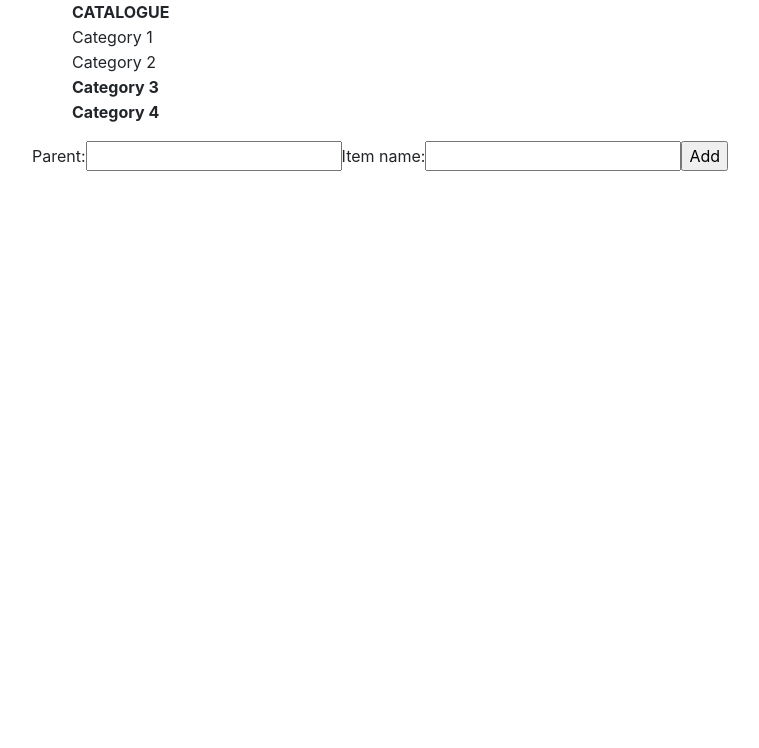
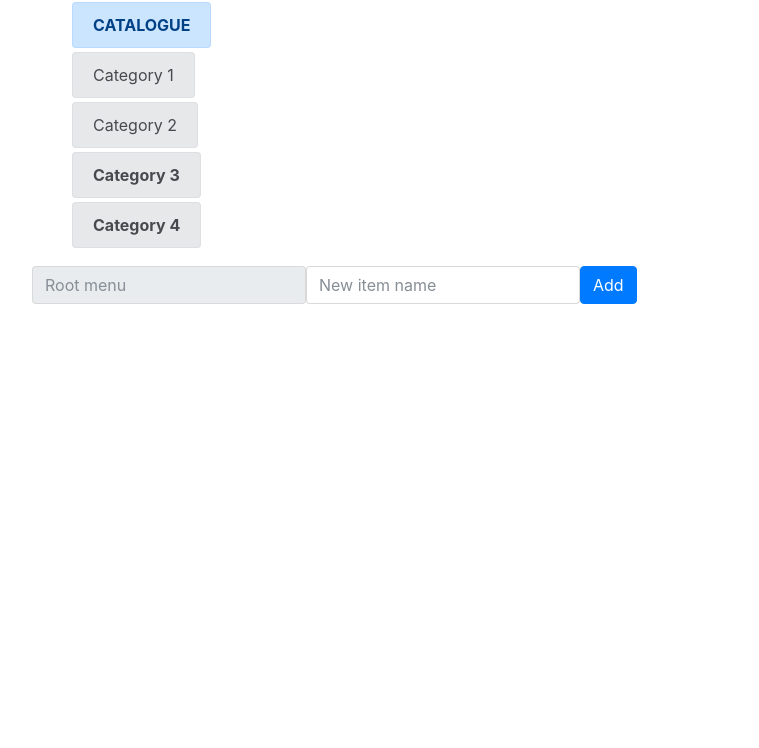
Before and after one commit to nickby/js-components, a website: page index.html in a window 1280 px wide. Shown: the part 52-800 px from the top of the page, without its empty margins (53-812 px from the left). Drawn offline with nearby package versions, Linux system fonts and the light colour scheme.

Commit message:
Use Bootstrap styles + Fix add new item to root

```diff
--- a/src/form/form.js
+++ b/src/form/form.js
@@ -12,14 +12,19 @@
 
         render () {
             let frm = document.createElement('form');
+            frm.classList.add('form-inline');
             this.$el.appendChild(frm);
 
-            let labelParent = document.createElement('label');
-            labelParent.textContent = 'Parent:';
+            // let labelParent = document.createElement('label');
+            // labelParent.textContent = 'Parent:';
 
             let inputParent = document.createElement('input');
             inputParent.setAttribute('type', 'text');
+            inputParent.setAttribute('placeholder', 'Root menu');
+            inputParent.setAttribute('readonly', '');
+            inputParent.classList.add('form-control');
             inputParent.classList.add('js-input-parent');
+
 
             let hiddenSpan = document.createElement('input');
             hiddenSpan.setAttribute('type', 'text');
@@ -28,32 +33,36 @@
 
 
 
-            let labelValue = document.createElement('label');
-            labelValue.textContent = 'Item name:';
+            // let labelValue = document.createElement('label');
+            // labelValue.textContent = 'Item name:';
 
             let inputValue = document.createElement('input');
             inputValue.setAttribute('type', 'text');
+            inputValue.setAttribute('placeholder', 'New item name');
+            inputValue.classList.add('form-control');
             inputValue.classList.add('js-input-value');
 
             // let btn = document.createElement('button');
             let btn = document.createElement('input');
             btn.setAttribute('type', 'button');
             btn.setAttribute('value', 'Add');
+            btn.classList.add('btn');
+            btn.classList.add('btn-primary');
 
             btn.addEventListener('click', this._onButtonClick.bind(this));
 
-            frm.appendChild(labelParent);
+            // frm.appendChild(labelParent);
             frm.appendChild(inputParent);
 
             frm.appendChild(hiddenSpan);
 
-            frm.appendChild(labelValue);
+            // frm.appendChild(labelValue);
             frm.appendChild(inputValue);
 
             frm.appendChild(btn);
 
             this.$newItemParent = hiddenSpan;
-            this.$newItemValue = inputValue;
+            this.$newItemName = inputValue;
         }
 
         _onButtonClick (event) {
@@ -62,8 +71,7 @@
                 {
                     detail: {
                         itemParent: this.$newItemParent.value,
-                        itemName: this.$newItemValue.value,
-                        time: new Date(),
+                        itemName: this.$newItemName.value,
                     },
                     bubbles: true,
                     cancelable: true
--- a/src/menu/menu.css
+++ b/src/menu/menu.css
@@ -8,7 +8,7 @@ js-menu, ul {
 }
 
 .js-menuItem {
-    line-height: 25px;
+    line-height: 50px;
 }
 
 .js-mainMenu {
--- a/src/menu/menu.js
+++ b/src/menu/menu.js
@@ -23,13 +23,19 @@
 
         _renderItem(parent, item) {
             let el = document.createElement(parent === this.$el ? 'ul' : 'li');
+
             item['id'] = ++this.uid;
+
             let span = document.createElement('span');
             span.setAttribute('id', 'js-span-'+item['id']);
             span.textContent = item['title'];
             span.classList.add('js-menuItem');
+            span.classList.add('alert');
             if (parent === this.$el){
                 span.classList.add('js-mainMenu');
+                span.classList.add('alert-primary');
+            } else {
+                span.classList.add('alert-secondary');
             }
             el.appendChild(span);
 
@@ -53,6 +59,9 @@
         }
 
         _getParentMenuItemById(item, id) {
+            if (id === 0) {
+                return item;
+            }
             if (item['id'] === +id) {
                 return item;
             } else {
@@ -67,9 +76,9 @@
         }
 
         _onAddMenuItem (event) {
-            console.log(event);
+            //console.log(event);
             if (event.detail) {
-                let id = event.detail.itemParent.split('-')[2];
+                let id = event.detail.itemParent.split('-')[2] || 0;
 
                 let item = this._getParentMenuItemById(this.data, id);
                 if (item) {
```
